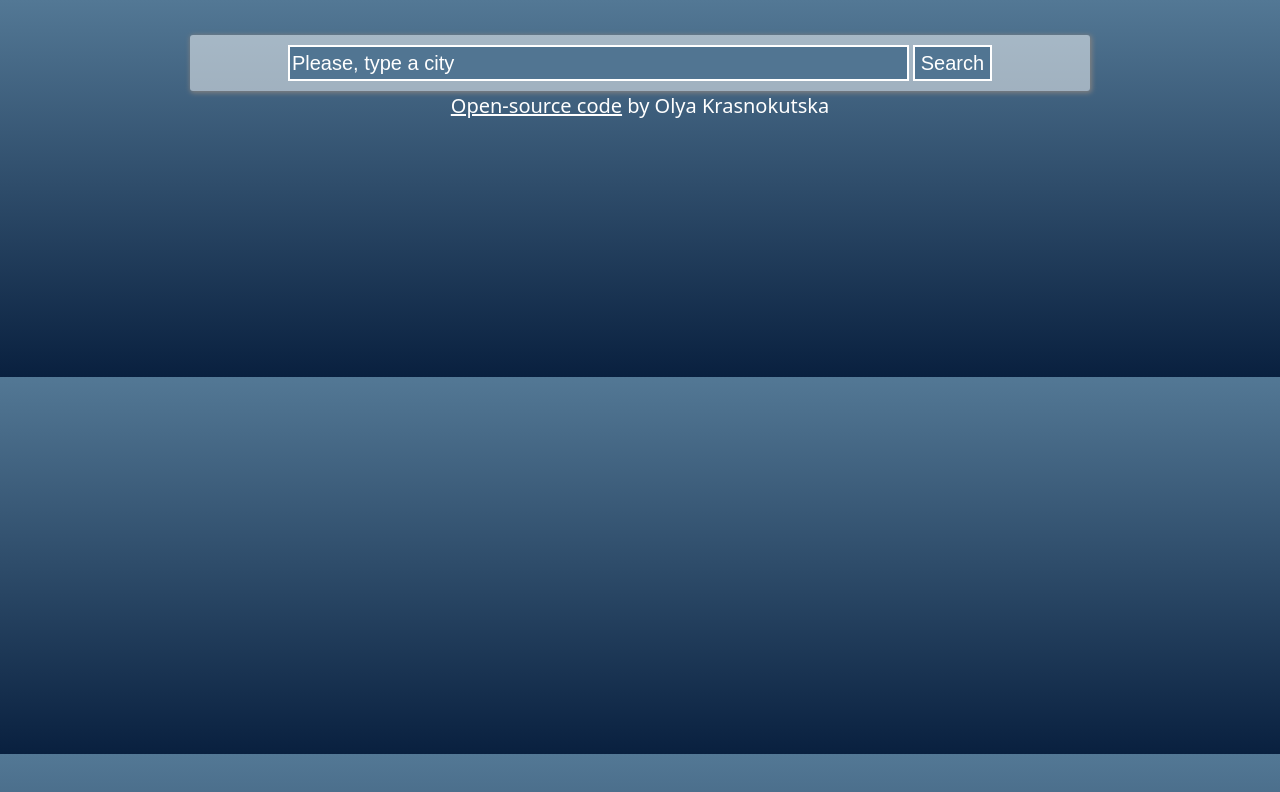
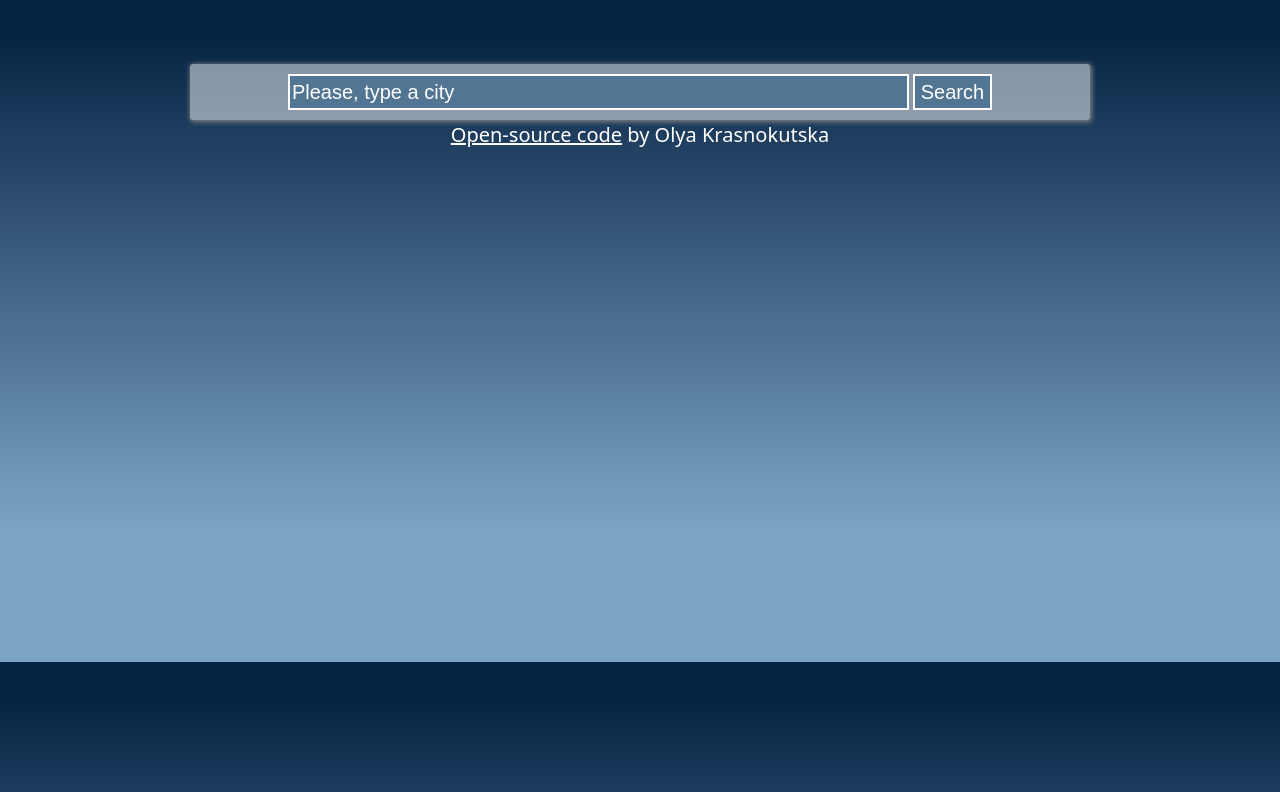
Before and after one commit to OlhaKrasnokutska/react-weather, a React (Create React App) app: page / in a window 1280 px wide. Shown: the top 792 px of the page. Built offline with nearby package versions, Linux system fonts and the light colour scheme.

Commit message:
change some colors and margin

```diff
--- a/src/App.css
+++ b/src/App.css
@@ -1,7 +1,7 @@
 body {
   box-sizing: border-box;
-  margin: 35px auto 20%;
-  background: linear-gradient(to top, #09203f 0%, #537895 100%);
+  margin: 5% auto 40%;
+  background: linear-gradient(to bottom, #072344 5%, #7ba4c3 80%);
   text-align: center;
   font-size: 20px;
 }
--- a/src/Forecast.js
+++ b/src/Forecast.js
@@ -1,5 +1,6 @@
 import React, { useState, useEffect } from "react";
 import axios from "axios";
+import "bootstrap/dist/css/bootstrap.min.css";
 import ForecastDay from "./ForecastDay";
 
 export default function Forecast(props) {
--- a/src/Search.js
+++ b/src/Search.js
@@ -1,5 +1,6 @@
 import React, { useState } from "react";
 import axios from "axios";
+import "bootstrap/dist/css/bootstrap.min.css";
 import FormattedDate from "./FormattedDate";
 import WeatherTemperature from "./WeatherTemperature";
 import Forecast from "./Forecast";
```
